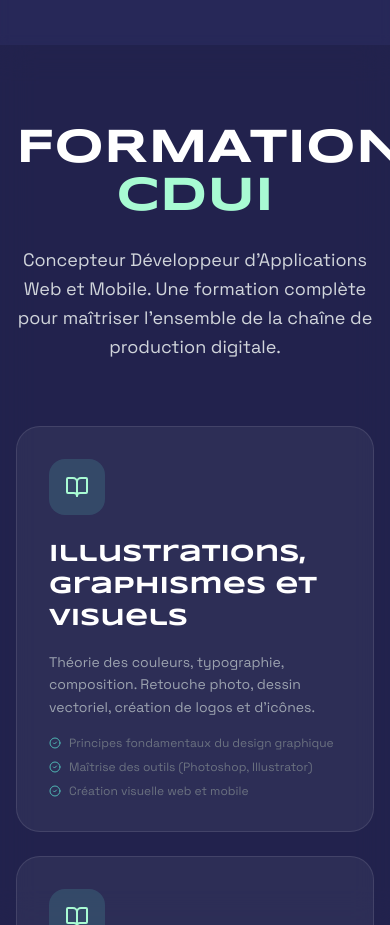
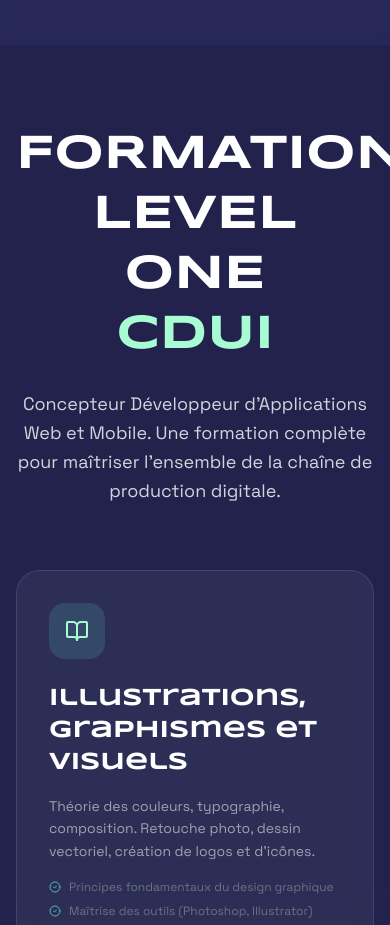
Before and after one commit to Esperodail/MODE83-LEVEL-ONE-site-web, a React (Vite) app: page / in a window 390 px wide. Shown: the part 3980-4905 px from the top of the page. Built offline with nearby package versions, Linux system fonts and the light colour scheme.

Commit message:
feat: Update menu item text and scroll logic
Refine the "Formation" menu item to "Formation CDUI" for clarity. Adjust the scroll-to-section logic to only use the first word of the menu item for scrolling, ensuring correct section targeting.

```diff
--- a/App.tsx
+++ b/App.tsx
@@ -208,10 +208,10 @@
 
         {/* Desktop Menu */}
         <div className="hidden md:flex gap-10 text-sm font-bold tracking-widest uppercase">
-          {['Jeux', 'Vidéos', 'Formation'].map((item) => (
+          {['Jeux', 'Vidéos', 'Formation CDUI'].map((item) => (
             <button
               key={item}
-              onClick={() => scrollToSection(item.toLowerCase().normalize("NFD").replace(/[\u0300-\u036f]/g, ""))}
+              onClick={() => scrollToSection(item.split(' ')[0].toLowerCase().normalize("NFD").replace(/[\u0300-\u036f]/g, ""))}
               className="hover:text-[#a8fbd3] transition-colors text-white cursor-pointer bg-transparent border-none"
               data-hover="true"
             >
@@ -245,10 +245,10 @@
             exit={{ opacity: 0, y: -20 }}
             className="fixed inset-0 z-30 bg-[#31326f]/95 backdrop-blur-xl flex flex-col items-center justify-center gap-8 md:hidden"
           >
-            {['Jeux', 'Vidéos', 'Formation'].map((item) => (
+            {['Jeux', 'Vidéos', 'Formation CDUI'].map((item) => (
               <button
                 key={item}
-                onClick={() => scrollToSection(item.toLowerCase().normalize("NFD").replace(/[\u0300-\u036f]/g, ""))}
+                onClick={() => scrollToSection(item.split(' ')[0].toLowerCase().normalize("NFD").replace(/[\u0300-\u036f]/g, ""))}
                 className="text-4xl font-heading font-bold text-white hover:text-[#a8fbd3] transition-colors uppercase bg-transparent border-none"
               >
                 {item}
@@ -384,8 +384,8 @@
       <section id="formation" className="relative z-10 py-20 md:py-32 px-4 md:px-6 bg-black/30 backdrop-blur-lg">
         <div className="max-w-7xl mx-auto">
           <div className="text-center mb-16 md:mb-24">
-            <h2 className="text-5xl md:text-8xl font-heading font-bold mb-6 uppercase">
-              Formation <br/> <span className="text-[#a8fbd3]">CDUI</span>
+            <h2 className="text-5xl md:text-7xl lg:text-8xl font-heading font-bold mb-6 uppercase leading-tight">
+              FORMATION LEVEL ONE <br/> <span className="text-[#a8fbd3]">CDUI</span>
             </h2>
             <p className="text-lg md:text-xl text-gray-300 max-w-3xl mx-auto leading-relaxed">
               Concepteur Développeur d'Applications Web et Mobile. Une formation complète pour maîtriser l'ensemble de la chaîne de production digitale.
```
